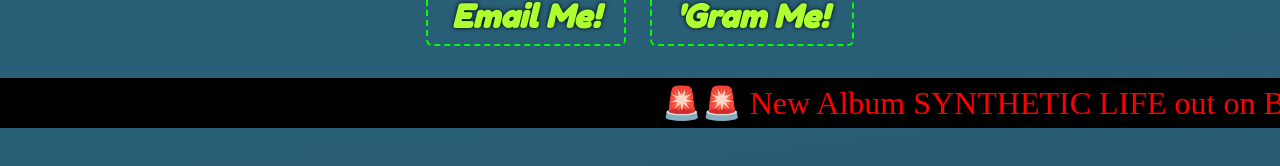
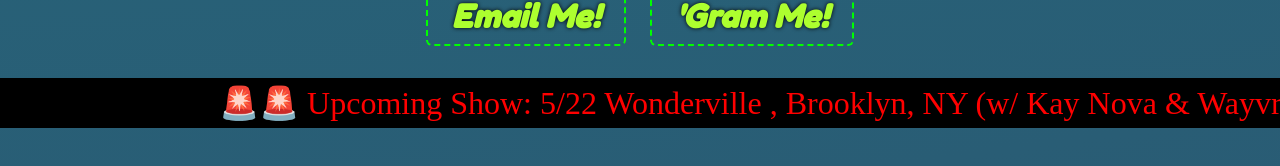
Before and after one commit to perryf/pearie-sol, a Next.js app: page / in a window 1280 px wide. Shown: the part 672-838 px from the top of the page. Built offline with nearby package versions, Linux system fonts and the light colour scheme; a web font is replaced by a local one.

Commit message:
add brooklyn show

```diff
--- a/data/showList.json
+++ b/data/showList.json
@@ -1,4 +1,10 @@
 [
+  {
+    "date": "2025-05-22",
+    "venue": "Wonderville",
+    "location": "Brooklyn, NY",
+    "otherActs": "Kay Nova, Wayvrs, Dopamine Allstars"
+  },
   {
     "date": "2024-06-15",
     "venue": "The Depot",
--- a/data/tickerInfo.js
+++ b/data/tickerInfo.js
@@ -29,13 +29,15 @@ showList.forEach(show => {
 const nearestShow = upcomingShows[upcomingShows.length - 1]
 
 /*
-  // * For the ticker to work best, make sure your string is not too short and not too long.  See examples below
-*/
+ * For the ticker to work best, make sure your string is not too short and not too long.  See examples below
+ */
 let upcomingShowsStr = ''
 
 if (nearestShow) upcomingShowsStr = formatTicker(nearestShow)
 
-const tickerOverride = '🚨🚨 New Album SYNTHETIC LIFE out on BandCamp 🚨🚨'
+let tickerOverride = ''
+
+// tickerOverride = '🚨🚨 New Album SYNTHETIC LIFE out on BandCamp 🚨🚨'
 
 const tickerStr = tickerOverride || upcomingShowsStr
 
```
